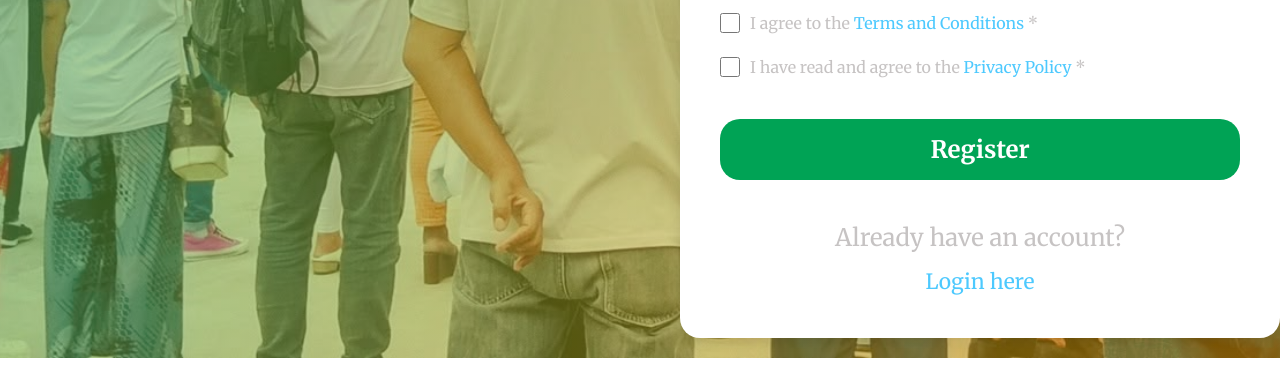
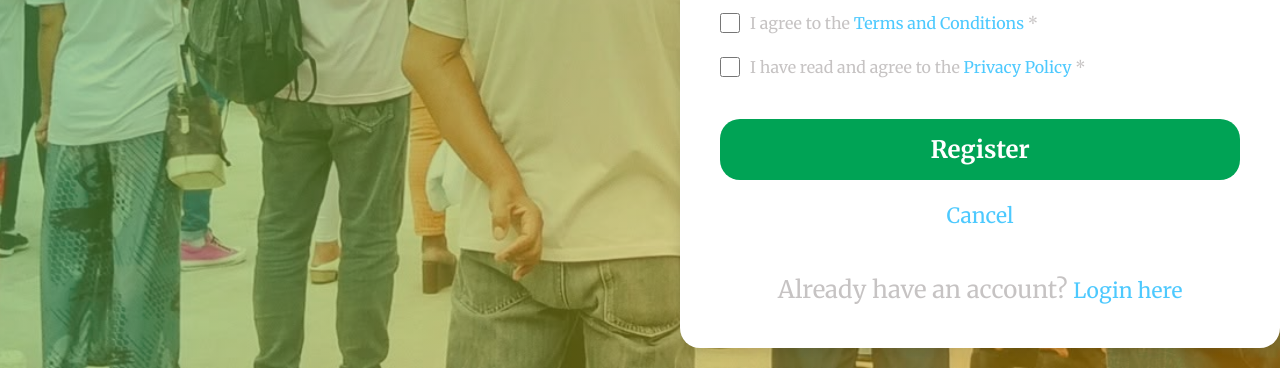
Before and after one commit to monching0811/DigiComm, a PHP site: page /register.php in a window 1280 px wide. Shown: the part 1222-1590 px from the top of the page. Run offline with PHP 8.4, Linux system fonts and the light colour scheme.

Commit message:
add cancel link that direct back into landing page

```diff
--- a/register.php
+++ b/register.php
@@ -420,6 +420,15 @@ if ($_SERVER["REQUEST_METHOD"] == "POST") {
         .submit-button:hover {
             background-color: rgb(219, 31, 34);
         }
+        .cancel-link {
+            color: var(--color-link);
+            font-size: 21px;
+            text-decoration: none;
+            text-align: center;
+        }
+        .cancel-link:hover {
+            color: rgb(250, 65, 65)
+        }
 
         .login-section {
             display: flex;
@@ -645,9 +654,9 @@ if ($_SERVER["REQUEST_METHOD"] == "POST") {
                         </label>
                     </div>
                     <button type="submit" class="submit-button"><?= __('register_button') ?></button>
+                    <a href="index.php" class="cancel-link"><?= __('Cancel') ?></a>
                     <div class="login-section">
-                        <p class="login-text"><?= __('already_have_account') ?></p>
-                        <a href="login.php" class="login-link"><?= __('login_here') ?></a>
+                        <p class="login-text"><?= __('already_have_account') ?> <a href="login.php" class="login-link"><?= __('login_here') ?></a></p>
                     </div>
                 </form>
             </div>
```
